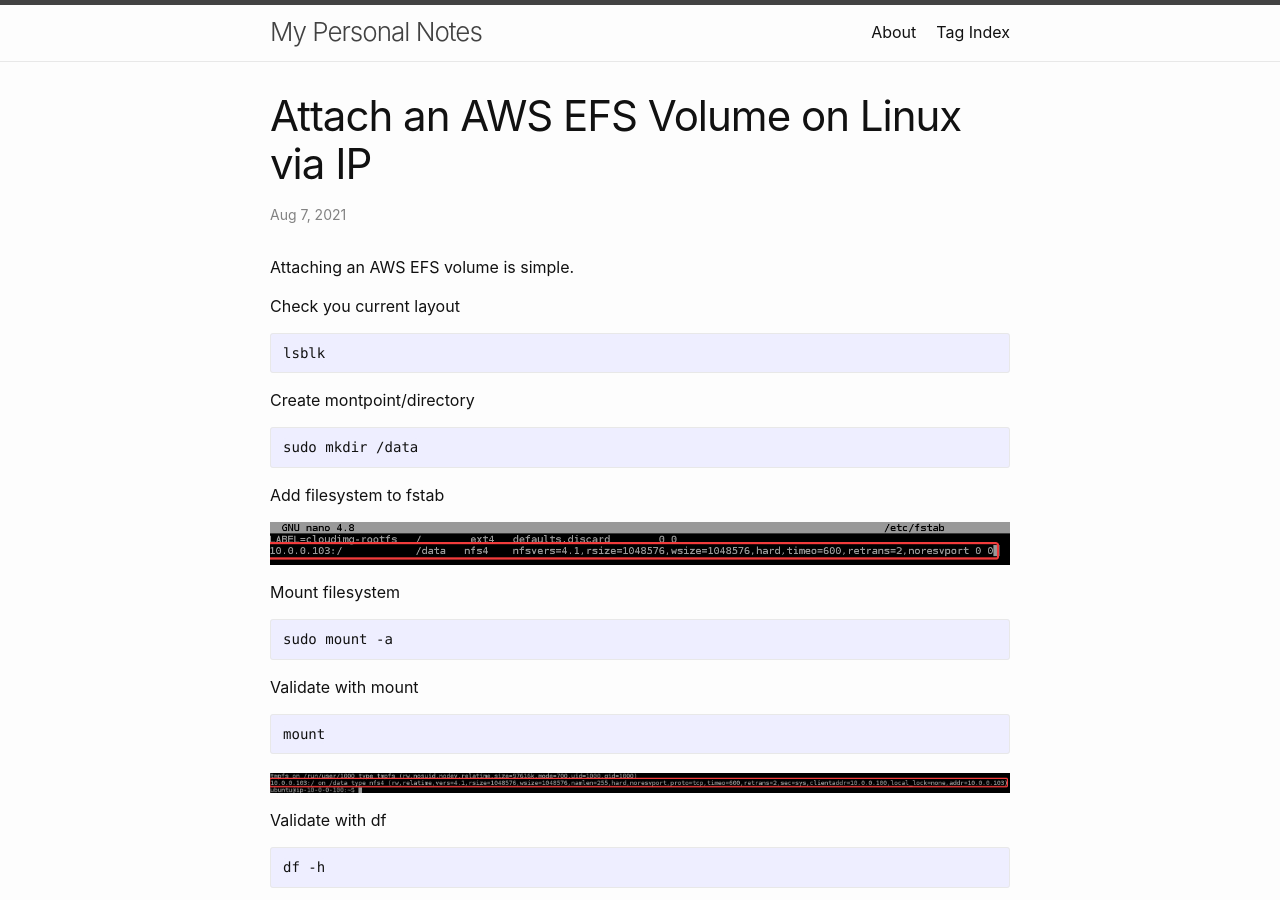
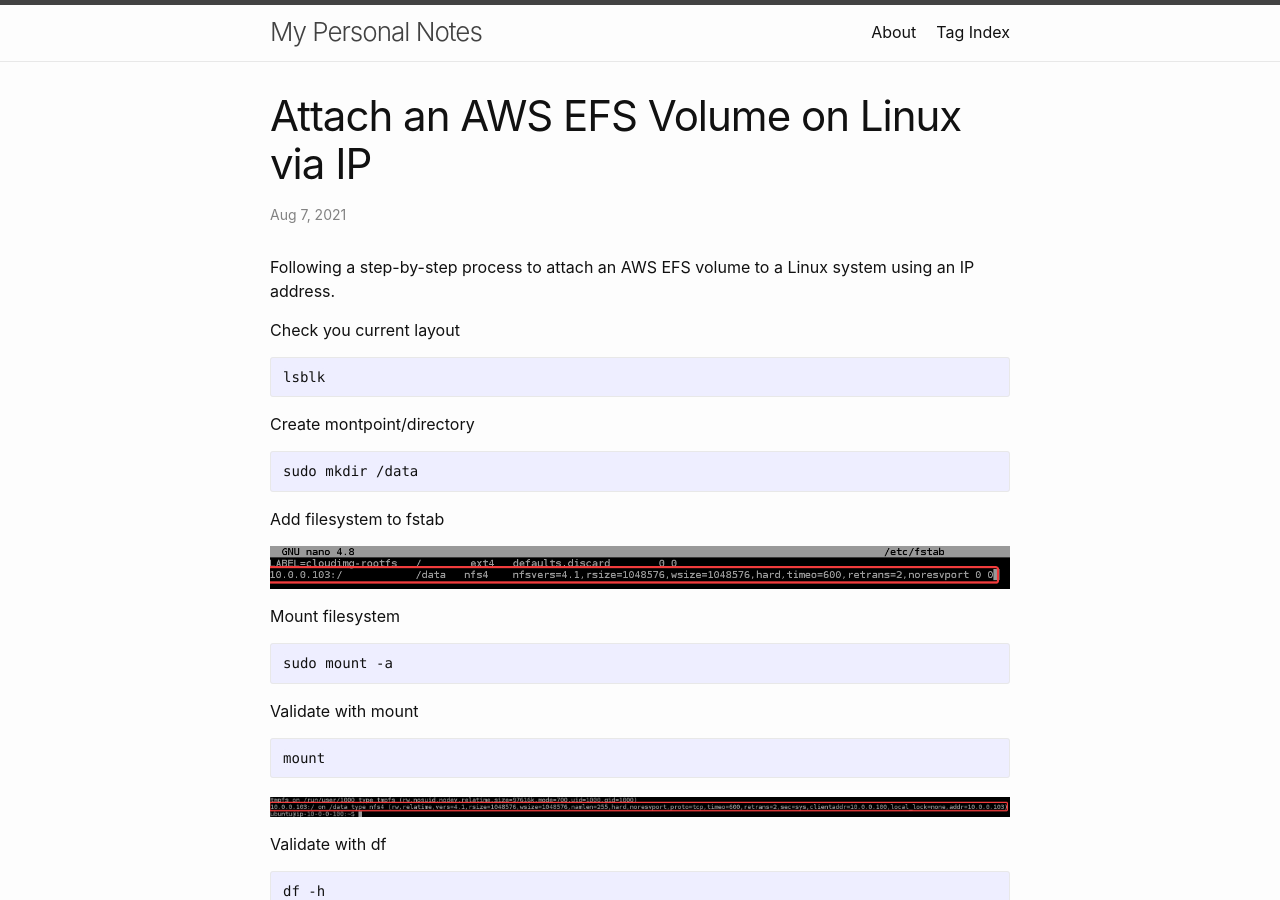
Before and after one commit to danielschwensen/danielschwensen.github.io, a Jekyll site: the page built from _posts/2021-08-07-Attach_AWS_EFS_Volume_Linux_IP.md, in a window 1280 px wide and 900 px high. Built offline with Jekyll 4.4.1, drawn with Linux system fonts in a browser that asks for light colours.

Commit message:
changed introduction

```diff
--- a/_posts/2021-08-07-Attach_AWS_EFS_Volume_Linux_IP.md
+++ b/_posts/2021-08-07-Attach_AWS_EFS_Volume_Linux_IP.md
@@ -5,7 +5,7 @@
 categories: blog linux
 tags: Linux AWS EFS NFS
 ---
-Attaching an AWS EFS volume is simple.
+Following a step-by-step process to attach an AWS EFS volume to a Linux system using an IP address.
 
 
 Check you current layout
```
